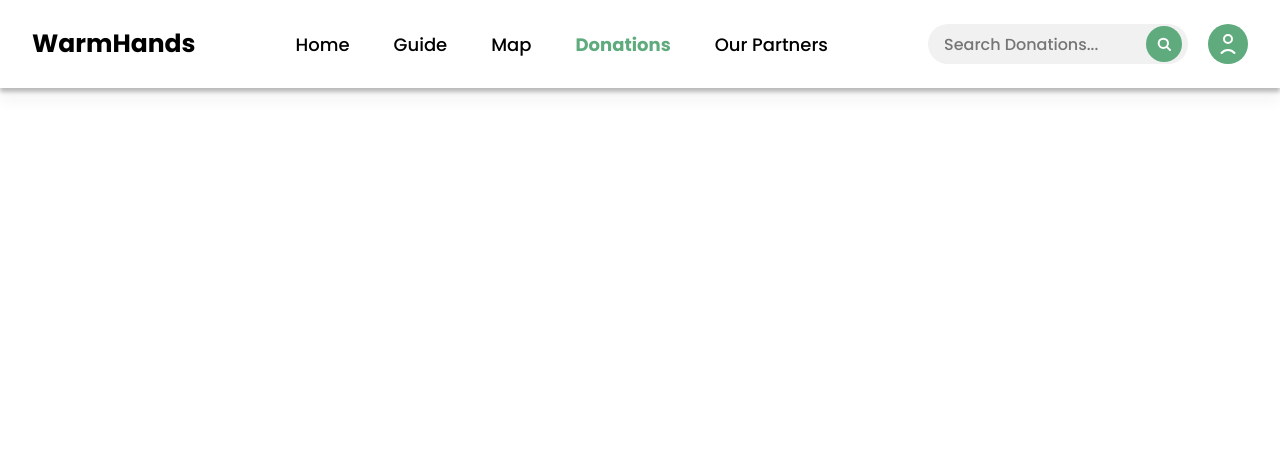
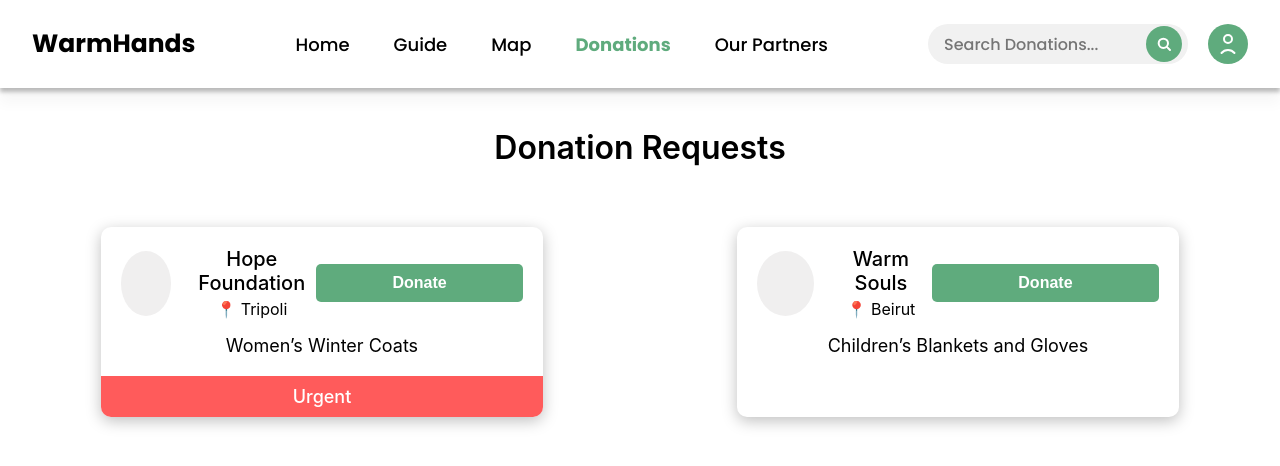
Before and after one commit to HusseinAtoui/donationplatform-frontend, a React (Create React App) app: page /donations in a window 1280 px wide. Shown: the top 466 px of the page. Built offline with nearby package versions, Linux system fonts and the light colour scheme.

Commit message:
donations card setup

```diff
--- a/src/App.js
+++ b/src/App.js
@@ -7,6 +7,7 @@ import SignUpSelect from './pages/SignUp/SignUpSelect';
 import DonorSignUp from './pages/SignUp/DonorSignUp';
 import NgoSignUp from './pages/SignUp/NgoSignUp';
 import OurPartners from './pages/OurPartners/OurPartners';
+import Donations from './pages/Donations/Donations';
 
 function AppContent() {
   const location = useLocation();
@@ -24,6 +25,7 @@ function AppContent() {
         <Route path="/signup/donor" element={<DonorSignUp />} />
         <Route path="/signup/ngo" element={<NgoSignUp />} />
         <Route path="/our-partners" element={<OurPartners />} />
+        <Route path="/donations" element={<Donations />} />
       </Routes>
     </>
   );
--- /dev/null
+++ b/src/components/DonationRequestCard/DonationRequestCard.css
@@ -0,0 +1,87 @@
+.donation-card {
+  width: 100%;
+  max-width: 442px;
+  background: #ffffff;
+  border-radius: 10px;
+  box-shadow: 0px 4px 15px rgba(0, 0, 0, 0.25);
+  position: relative;
+  margin: 20px auto;
+  box-sizing: border-box;
+  display: flex;
+  flex-direction: column;
+  justify-content: space-between;
+}
+
+.donation-card-content {
+  padding: 20px;
+}
+
+.header-row {
+  display: flex;
+  justify-content: space-between;
+  align-items: center;
+  margin-bottom: 16px;
+}
+
+.ngo-info {
+  display: flex;
+  align-items: center;
+}
+
+.ngo-logo-placeholder {
+  width: 64px;
+  height: 65px;
+  border-radius: 50%;
+  background-color: #f0efef;
+  margin-right: 16px;
+}
+
+.ngo-text {
+  display: flex;
+  flex-direction: column;
+}
+
+.ngo-name {
+  font-size: 20px;
+  font-weight: 500;
+  margin: 0;
+  color: #000;
+}
+
+.ngo-location {
+  font-size: 16px;
+  color: #000;
+  margin-top: 4px;
+}
+
+.donation-description {
+  font-size: 18px;
+  color: #000;
+  margin-top: 8px;
+}
+
+.donate-button {
+  background-color: #5fab7d;
+  color: white;
+  border: none;
+  border-radius: 5px;
+  padding: 10px 20px;
+  font-size: 16px;
+  cursor: pointer;
+  transition: background-color 0.2s ease;
+}
+
+.donate-button:hover {
+  background-color: #4a996b;
+}
+
+.urgent-banner {
+  background-color: #ff5b5b;
+  color: white;
+  text-align: center;
+  padding: 10px 0;
+  border-radius: 0 0 10px 10px;
+  font-size: 18px;
+  font-weight: 500;
+  width: 100%;
+}
--- /dev/null
+++ b/src/components/DonationRequestCard/DonationRequestCard.jsx
@@ -0,0 +1,25 @@
+import React from 'react';
+import './DonationRequestCard.css';
+
+export default function DonationRequestCard({ ngoName, location, description, urgent, onDonate }) {
+  return (
+    <div className="donation-card">
+      <div className="donation-card-content">
+        <div className="header-row">
+          <div className="ngo-info">
+            <div className="ngo-logo-placeholder"></div>
+            <div className="ngo-text">
+              <h3 className="ngo-name">{ngoName}</h3>
+              <p className="ngo-location">📍 {location}</p>
+            </div>
+          </div>
+          <button className="donate-button" onClick={onDonate}>Donate</button>
+        </div>
+
+        <p className="donation-description">{description}</p>
+      </div>
+
+      {urgent && <div className="urgent-banner">Urgent</div>}
+    </div>
+  );
+}
--- /dev/null
+++ b/src/pages/Donations/Donations.css
@@ -0,0 +1,17 @@
+.donations-page {
+    padding: 40px 20px;
+    text-align: center;
+}
+
+.donations-title {
+    font-size: 32px;
+    font-weight: 600;
+    margin-bottom: 40px;
+}
+
+.donations-grid {
+    display: flex;
+    flex-wrap: wrap;
+    justify-content: center;
+    gap: 32px;
+}
--- /dev/null
+++ b/src/pages/Donations/Donations.jsx
@@ -0,0 +1,31 @@
+import React from 'react';
+import DonationRequestCard from '../../components/DonationRequestCard/DonationRequestCard';
+import './Donations.css';
+
+export default function Donations() {
+  const dummyRequests = [
+    {
+      ngoName: 'Hope Foundation',
+      location: 'Tripoli',
+      description: 'Women’s Winter Coats',
+      urgent: true,
+    },
+    {
+      ngoName: 'Warm Souls',
+      location: 'Beirut',
+      description: 'Children’s Blankets and Gloves',
+      urgent: false,
+    },
+  ];
+
+  return (
+    <div className="donations-page">
+      <h1 className="donations-title">Donation Requests</h1>
+      <div className="donations-grid">
+        {dummyRequests.map((req, index) => (
+          <DonationRequestCard key={index} {...req} onDonate={() => alert(`Donating to ${req.ngoName}`)} />
+        ))}
+      </div>
+    </div>
+  );
+}
```
